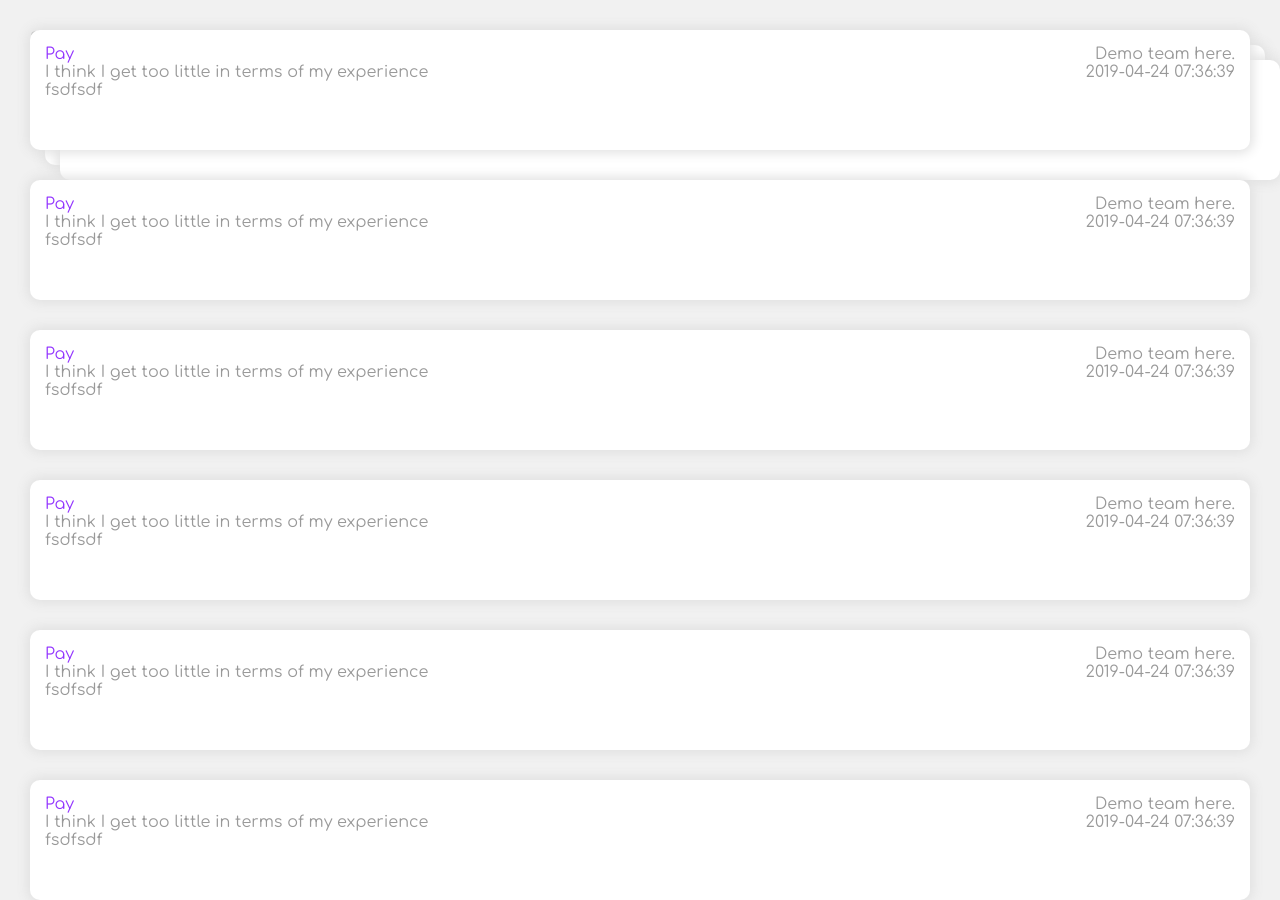
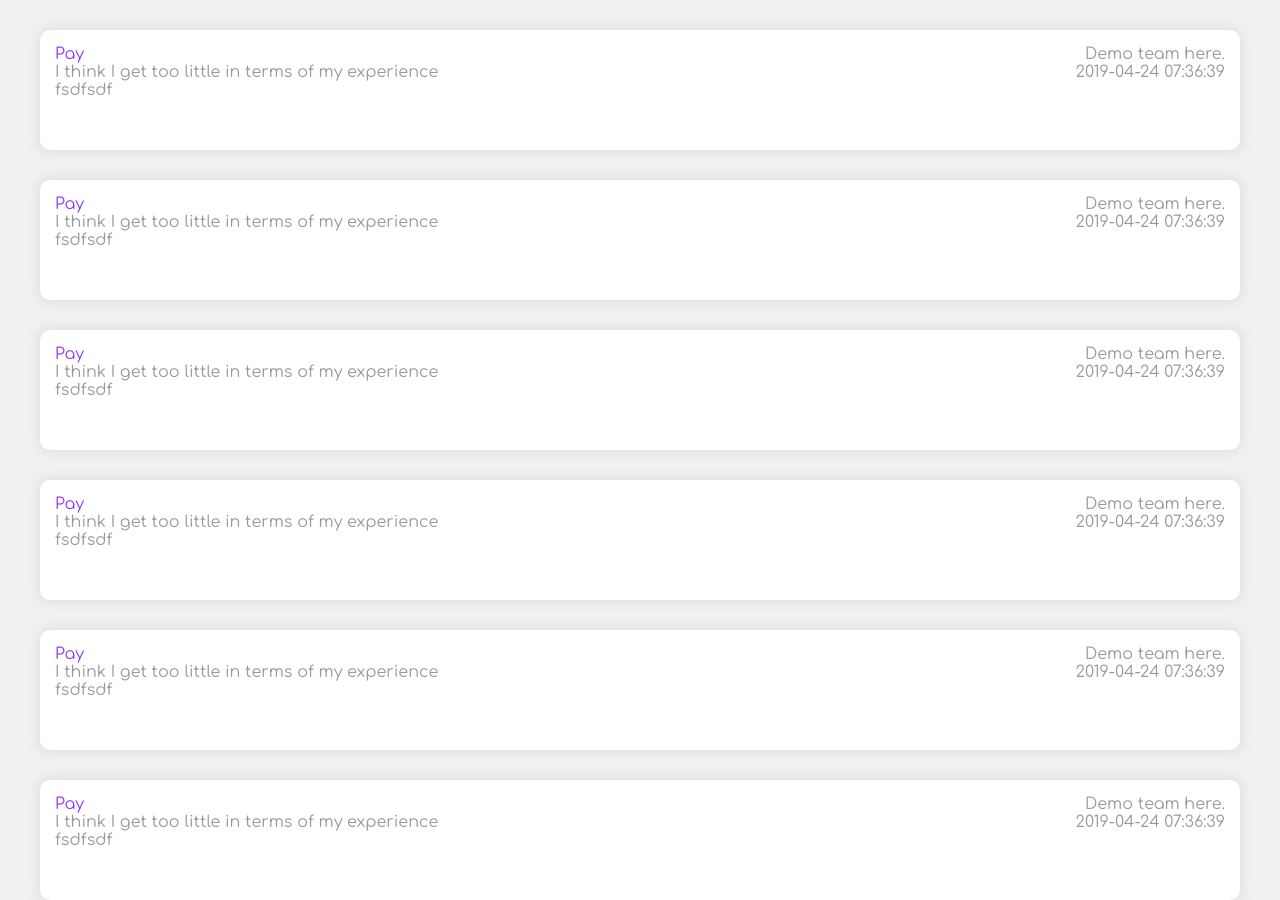
Before and after one commit to viktormmarkov/threads, a React (Create React App) app: page / in a window 1280 px wide. Built offline with nearby package versions, Linux system fonts and the light colour scheme.

Commit message:
Limit shadow count

```diff
--- a/src/App.js
+++ b/src/App.js
@@ -20,6 +20,7 @@ const message = {
   "team":"Demo team here.",
   "id":"5cc01207a59a5a02bc68e007"
 };
+
 function Card({message, className = ''}) {
   return (<div className={`card m-y-30 p-15 ${className}`}>
     <div className="card-title">
@@ -52,8 +53,8 @@ function CardContainer({messageGroup}) {
 
 function App() {
   return (
-    <div className="column p-x-30">
-      <CardContainer messageGroup={[message, message, message]}></CardContainer>
+    <div className="column p-x-40">
+      <CardContainer messageGroup={[message, message, message, message]}></CardContainer>
       <Card message={message}></Card>
       <Card message={message}></Card>
       <Card message={message}></Card>
--- a/src/App.scss
+++ b/src/App.scss
@@ -7,7 +7,7 @@ $highratingMessageCounter: #27aae1;
 $lowratingMessageCounter: $lowrating;
 $borderRadius: 10px;
 $sizes: 5, 10, 15, 20, 30, 40;
-$shadowCount: 1,2,3;
+$shadowCount: 2;
 
 $sides: (top, bottom, left, right);
 $axises: ("horizontal": "x", "vertical": "y");
@@ -68,11 +68,11 @@ $axises: ("horizontal": "x", "vertical": "y");
     }
 }
 
-@each $shadow in $shadowCount {
+@for $shadow from 1 through $shadowCount{
   .card.shadow-#{$shadow} {
     @include shadow();
     display: block;
-    z-index: #{$shadow};
+    z-index: #{$shadowCount - $shadow};
     top: $shadow * 15px;
     left: $shadow * 15px;
 
@@ -103,7 +103,7 @@ html, body, #root {
   box-shadow: 0 0px 12px 3px #e1e1e1;
   @include column();
 
-  .shadow {
+  &.shadow {
     display: none;
   }
 
```
